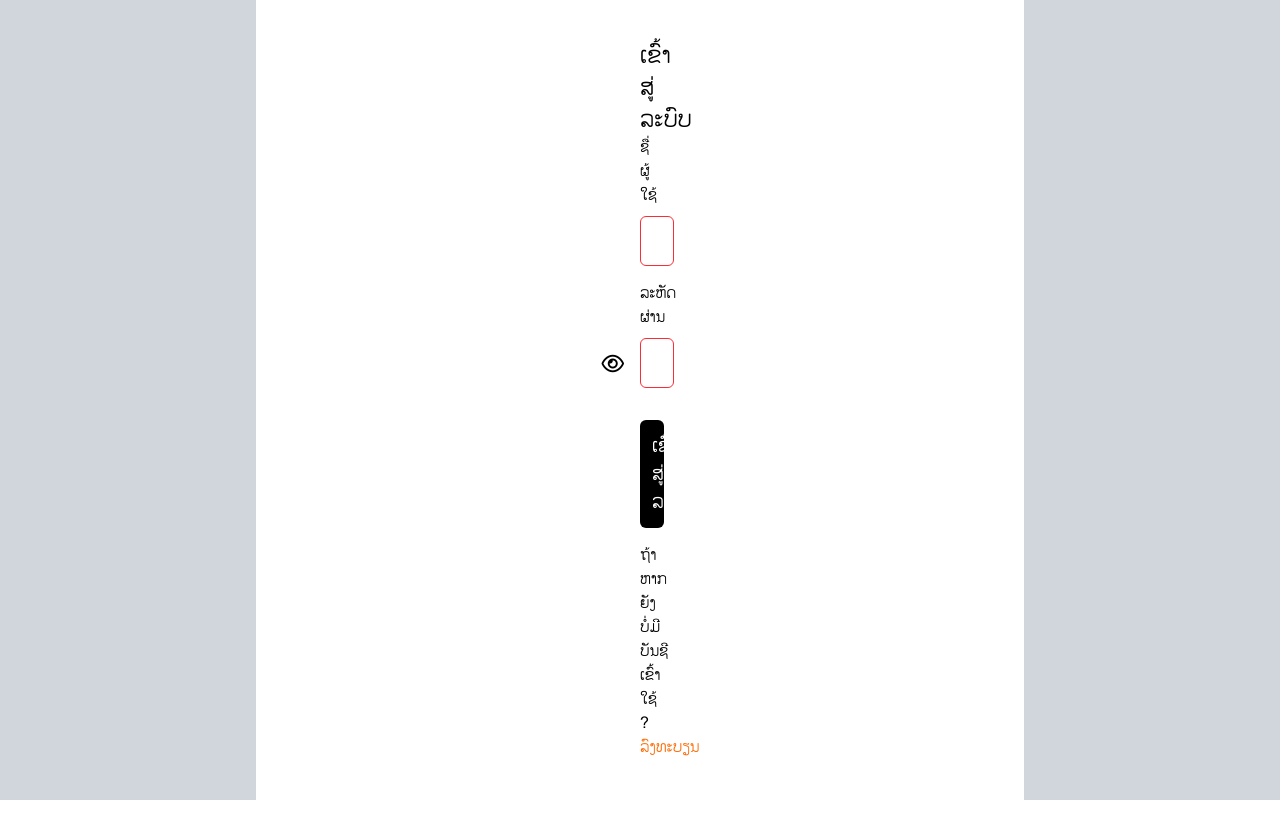
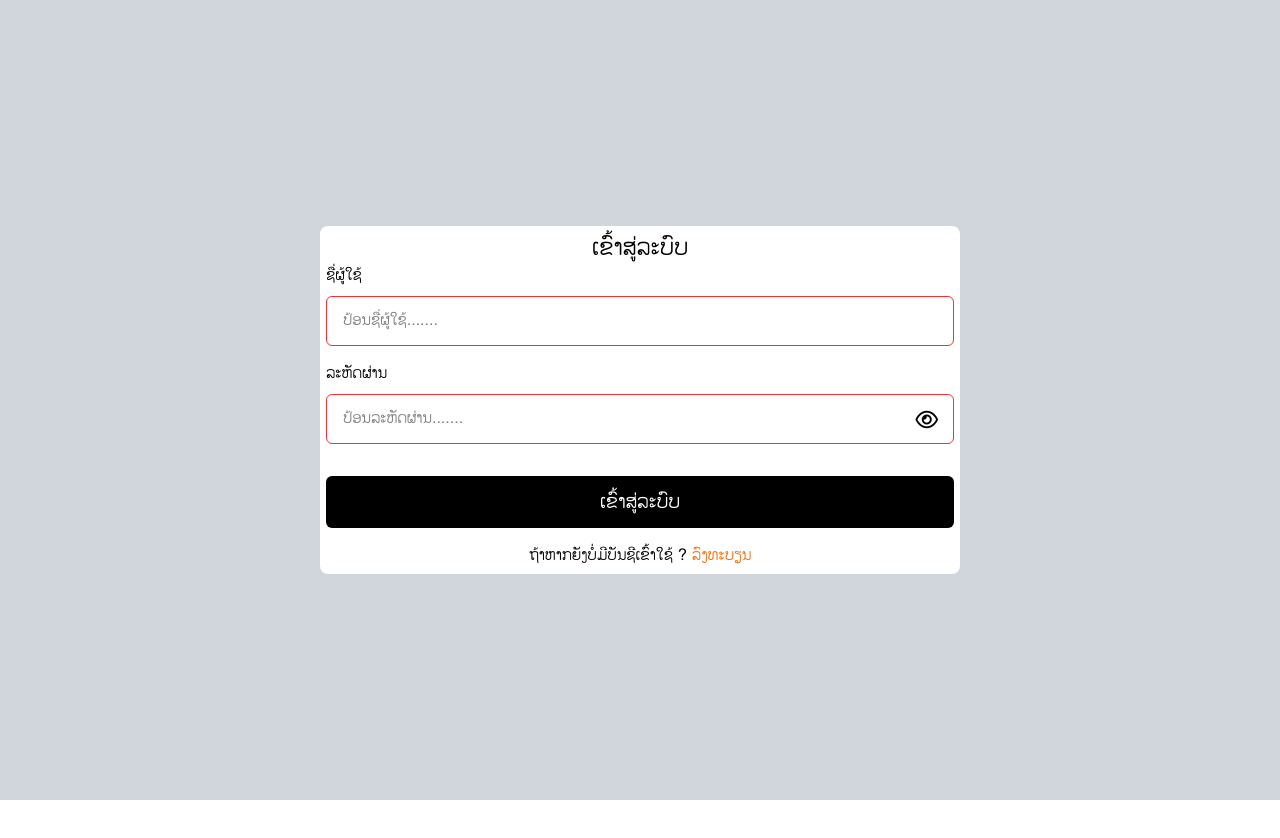
Before and after one commit to taepdv/minipos_app, a React (Vite) app: page / in a window 1280 px wide. Shown: the top 838 px of the page. After the commit the page ends 800 px from the top, so only its background shows below. Built offline with nearby package versions, Linux system fonts and the light colour scheme.

Commit message:
update 3

```diff
--- a/src/pages/Login.jsx
+++ b/src/pages/Login.jsx
@@ -60,7 +60,7 @@ useEffect(() => {
   return (
     <>
       <div className="bg-gray-300 h-screen w-screen flex justify-center items-center">
-        <div className="bg-white p-96 w-1/2 rounded-lg">
+        <div className="bg-white p-1.5 w-1/2 rounded-lg">
           <div className="text-center">
             <span className="text-2xl"> ເຂົ້າສູ່ລະບົບ</span>
           </div>
```
